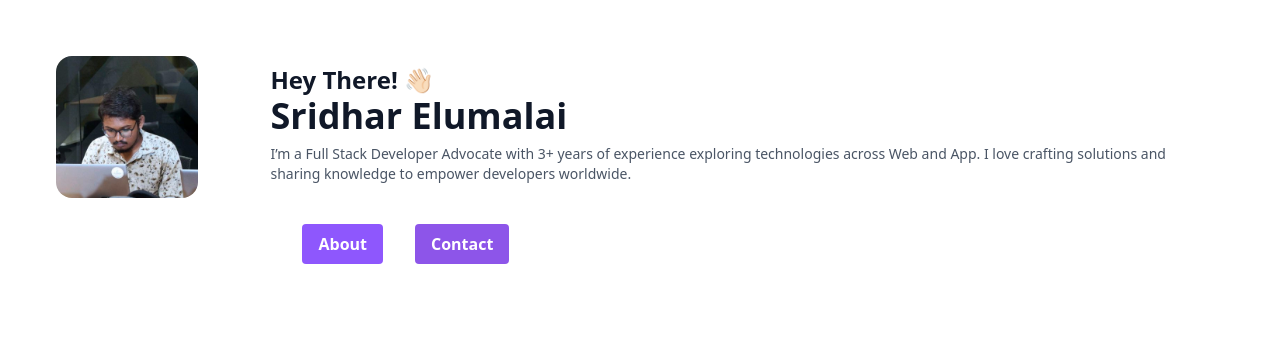
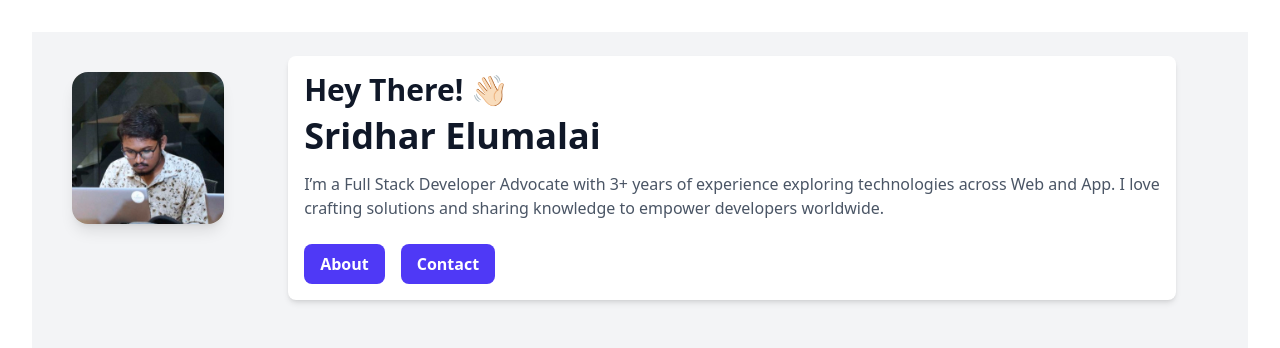
Before and after one commit to Sridhare29/sridhar-portfolio, a React (Vite) app: page / in a window 1280 px wide. Shown: the top 348 px of the page. Built offline with nearby package versions, Linux system fonts and the light colour scheme.

Commit message:
ui silght change

```diff
--- a/src/components/pages/Home.jsx
+++ b/src/components/pages/Home.jsx
@@ -3,37 +3,34 @@ import mypic from "../../assets/Sridhar_img.jpg";
 
 function Home() {
 return (
-    <div className="flex items-start p-4 h-screen">
-      <div className="fle p-2 justify-center">
+    <div className="flex flex-col md:flex-row items-center md:items-start p-6 h-screen bg-gray-100">
+        <div className="flex justify-center md:justify-start p-4">
             <img
                 src={mypic}
-          className=" xl:lg:w-[200px] sm:md:w-[100px]  rounded-2xl"
-          alt="sridhar"
+                className="w-32 md:w-48 lg:w-64 rounded-2xl shadow-lg"
+                alt="Sridhar"
             />
         </div>
-      <div className="flex flex-col mx-12 p-4">
-        <h1 className="text-2xl font-bold text-start text-gray-900">
+        <div className="flex flex-col mx-6 md:mx-12 p-4 bg-white rounded-lg shadow-md">
+            <h1 className="text-3xl font-bold text-start text-gray-900">
                 Hey There!{" "}
                 <span className="wave" role="img" aria-labelledby="wave">
                     👋🏻
                 </span>
             </h1>
-        <h2 className="text-4xl font-bold text-start text-gray-900">
+            <h2 className="text-2xl md:text-4xl font-bold text-start text-gray-900 mt-2">
                 Sridhar Elumalai
             </h2>
-        {/* <h3 className='text-start text-lg text-gray-600'>
-          Full Stack Developer
-        </h3> */}
-        <p className="flex text-start text-sm py-2 text-gray-600">
+            <p className="text-start text-sm md:text-base text-gray-600 mt-4">
                 I’m a Full Stack Developer Advocate with 3+ years of experience
                 exploring technologies across Web and App. I love crafting solutions
                 and sharing knowledge to empower developers worldwide.
             </p>
-        <div className="flex justify-start p-4">
-          <button className="bg-[#8E57FD] hover:bg-bg-[#8D55E9]-300 m-4 text-white font-bold py-2 px-4 rounded">
+            <div className="flex justify-start mt-6">
+                <button className="bg-indigo-600 hover:bg-indigo-700 text-white font-bold py-2 px-4 rounded-lg mr-4">
                     About
                 </button>
-          <button className="bg-[#8D55E9] hover:bg-c-300 text-white m-4 font-bold py-2 px-4 rounded">
+                <button className="bg-indigo-600 hover:bg-indigo-700 text-white rounded-lg font-bold py-2 px-4 ">
                     Contact
                 </button>
             </div>
```
Lines whose indentation alone changed are shown as unchanged.
